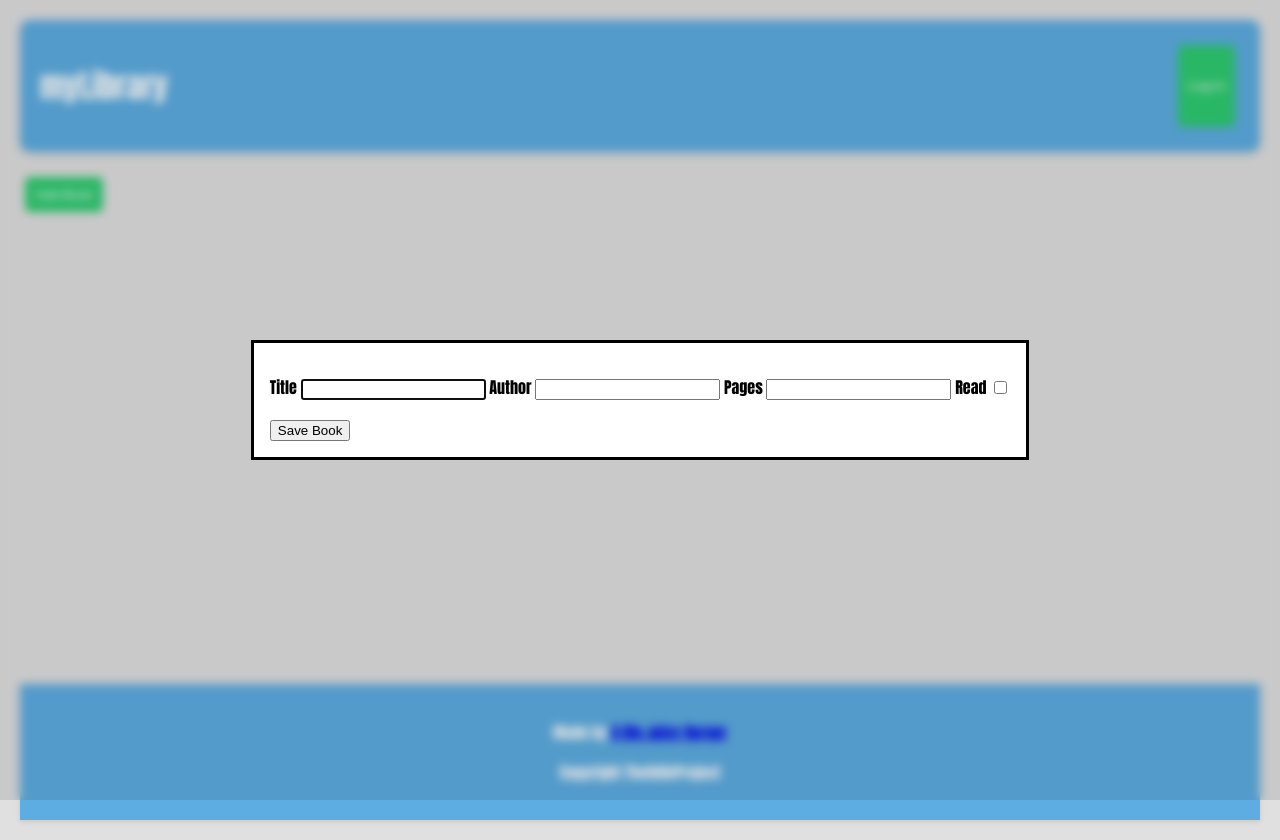
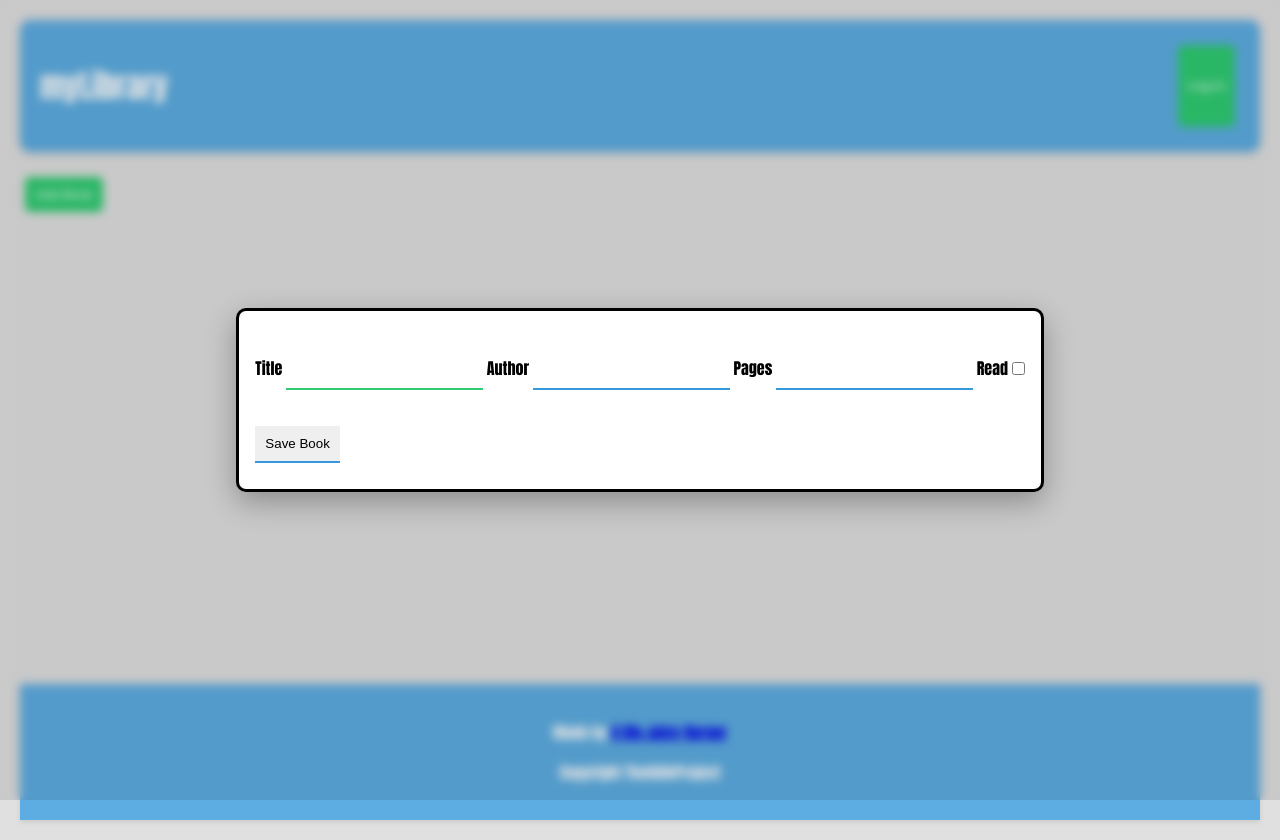
Before and after one commit to ABigJuicyBurger/Library, a plain HTML site: page index.html in a window 1280 px wide. Both pictures are taken after a click on the button "Add Book". Drawn offline with Linux system fonts and the light colour scheme.

Commit message:
played with dialog styling

```diff
--- a/style.css
+++ b/style.css
@@ -49,6 +49,28 @@ dialog[open] {
   animation: slideIn 0.3 ease-out;
 }
 
+dialog input {
+  border: none;
+  border-bottom: 2px solid #3498db;
+  padding: 10px;
+  margin: 10px 0;
+  transition: border-color 3.3s;
+}
+
+dialog input:focus {
+  outline: none;
+  border-color: #2ecc71;
+}
+
+dialog {
+  border-radius: 10px;
+  box-shadow: 0 10px 30px rgba(0,0,0,0.3);
+}
+
+#saveBook {
+  cursor: pointer;
+}
+
 .book-card {
   display: flex;
   flex-direction: column ;
```
